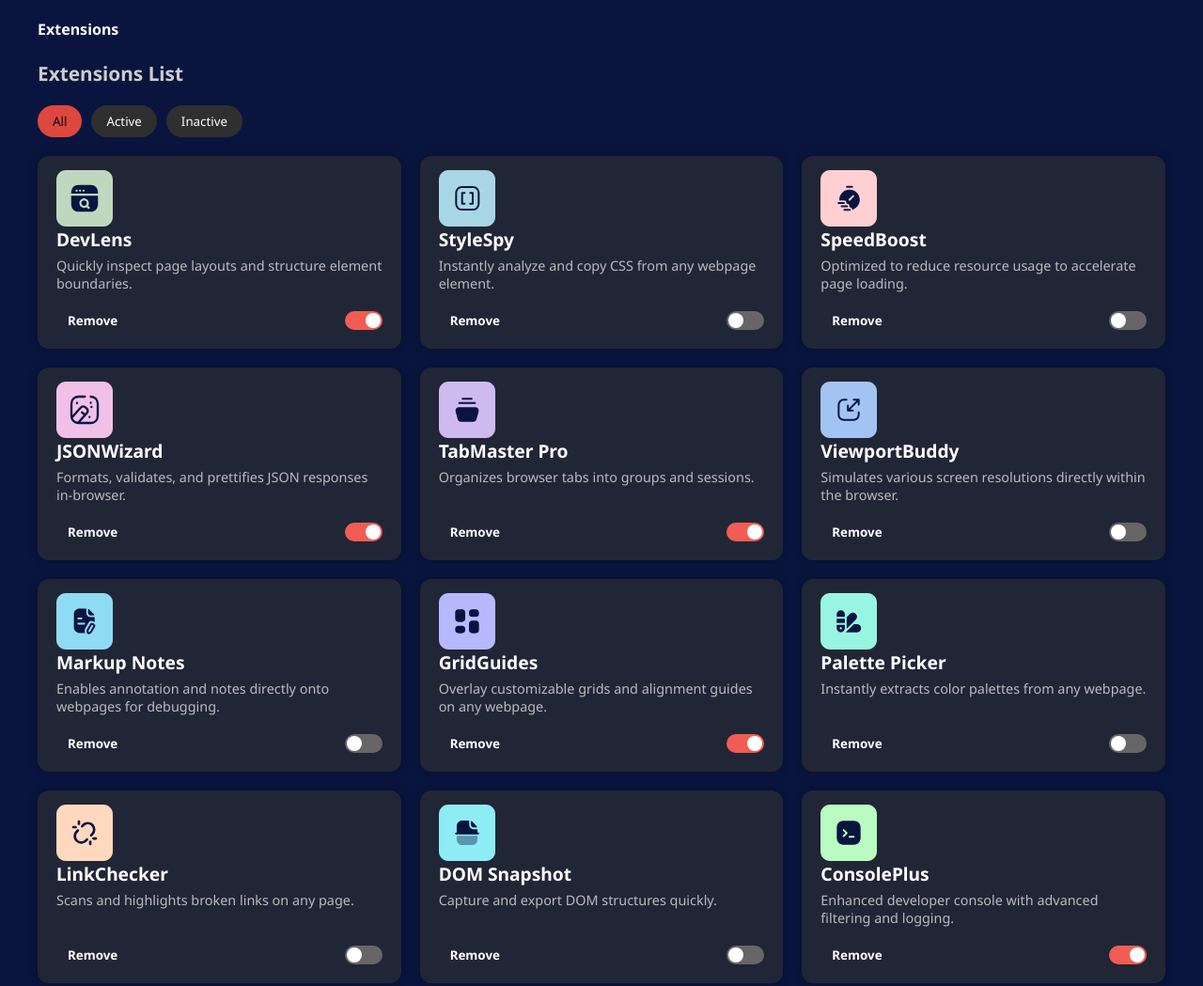
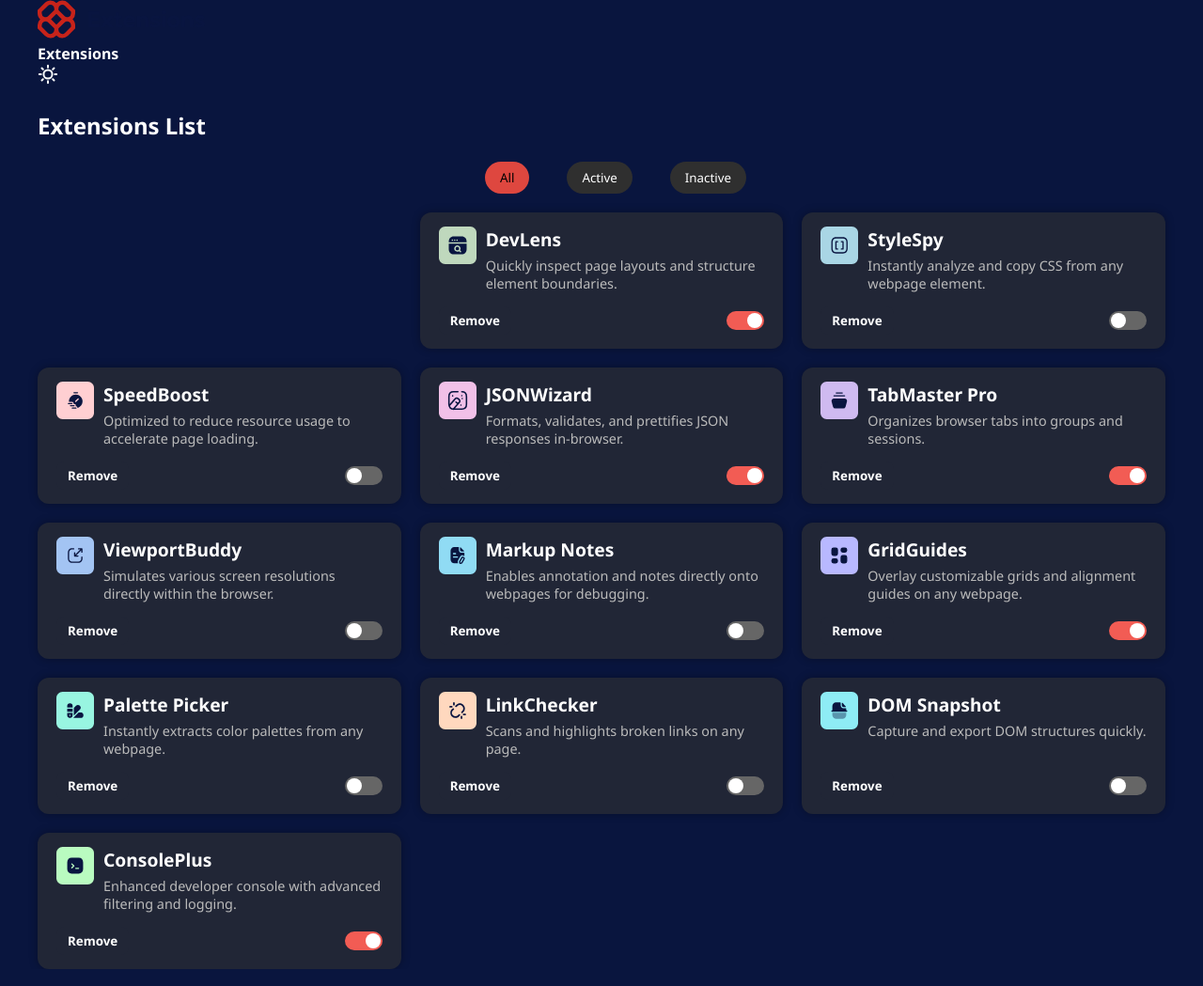
Before and after one commit to olasunkanmi2025/browser-extensions-manager-ui-main, a plain HTML site: page index.html in a window 1280 px wide. Shown: the whole page at 94% size. Drawn offline with Linux system fonts and the light colour scheme.

Commit message:
made new changes

```diff
--- a/css/style.css
+++ b/css/style.css
@@ -1,5 +1,6 @@
 /* Basic Reset */
 @import url('https://fonts.googleapis.com/css2?family=Noto+Sans:ital,wght@0,100..900;1,100..900&display=swap');
+
 
 
 * {
@@ -13,7 +14,6 @@
   body {
     background-color: hsl(227, 75%, 14%);
     color: #ffffff;
-    padding: 20px;
   }
 
   .container {
@@ -22,6 +22,21 @@
   }
 
   /* Headers */
+   /* header{
+    display: flex;
+    align-items: center;
+    padding: auto 20px;
+  }
+  header h4{
+    display: flex;
+    margin-right: 10px;
+  } */
+   header::before{
+    content: url(/assets/images/logo.svg);
+   }
+   header::after{
+    content: url(/assets/images/icon-sun.svg);
+   }
   header h1 {
     font-size: 2rem;
     margin-bottom: 10px;
@@ -36,8 +51,11 @@
   /* Filter Buttons */
   .filter-buttons {
     display: flex;
+    text-align: center;
+    justify-content: center;
     gap: 10px;
     margin-bottom: 20px;
+
   }
 
   .filter {
@@ -48,6 +66,8 @@
     color: #fff;
     cursor: pointer;
     transition: 0.3s;
+    align-items: center;
+    margin-left: 30px;
   }
 
   .filter:hover {
@@ -78,6 +98,11 @@
   }
 
   /* Info Section */
+  .extension-info{
+    display: flex;
+    align-items: flex-start;
+    gap: 10px;
+  }
   .extension-info h3 {
     margin-bottom: 5px;
     font-size: 1.2rem;
@@ -95,7 +120,10 @@
     align-items: center;
     margin-top: 15px;
   }
-
+  .icon{
+    width: 40px;
+    height: 40px;
+  }
   /* Remove Button */
   .remove-btn {
     background-color: hsl(226, 25%, 17%);
@@ -165,8 +193,19 @@
     }
   }
 
+  /* MEDIA QUERY FOR WIDTH:1000 AND ABOVE */
+  @media (min-width:1000) {
+    .extension-card{
+      display: flex;
+      min-width: 1000px;
+    }
+  }
+
   img{
     display: block;
     max-width: 100%;
+  }
 
-  }
+p{
+  font-size: 16px;
+}
--- a/index.html
+++ b/index.html
@@ -10,9 +10,10 @@
   <div class="container">
     <header>
       <h4>Extensions</h4>
+    </header>
     <br>
     <h2>Extensions List</h2>
-    </header>
+    <br>
 
     <div class="filter-buttons">
       <button class="filter active">All</button>
@@ -21,13 +22,16 @@
     </div>
 
     <div class="extensions-grid">
+      <br>
 
       <!-- DevLens -->
       <div class="extension-card">
         <div class="extension-info">
-          <img src="./assets/images/logo-devlens.svg" alt="a">
+          <img src="./assets/images/logo-devlens.svg" alt="a" class="icon">
+          <div class="text-box">
            <h3>DevLens</h3>
            <p>Quickly inspect page layouts and structure element boundaries.</p>
+          </div>
         </div>
         <div class="extension-actions">
           <button class="remove-btn">Remove</button>
@@ -41,9 +45,11 @@
       <!-- StyleSpy -->
       <div class="extension-card">
         <div class="extension-info">
-          <img src="./assets/images/logo-style-spy.svg" alt="spy">
+          <img src="./assets/images/logo-style-spy.svg" alt="spy" class="icon">
+          <div class="text-box">
            <h3>StyleSpy</h3>
            <p>Instantly analyze and copy CSS from any webpage element.</p>
+          </div>
         </div>
         <div class="extension-actions">
           <button class="remove-btn">Remove</button>
@@ -57,9 +63,11 @@
       <!-- SpeedBoost -->
       <div class="extension-card">
         <div class="extension-info">
-          <img src="./assets/images/logo-speed-boost.svg" alt="speed">
+          <img src="./assets/images/logo-speed-boost.svg" alt="speed" class="icon">
+          <div class="text-box">
            <h3>SpeedBoost</h3>
            <p>Optimized to reduce resource usage to accelerate page loading.</p>
+          </div>
         </div>
         <div class="extension-actions">
           <button class="remove-btn">Remove</button>
@@ -73,9 +81,11 @@
       <!-- JSONWizard -->
       <div class="extension-card">
         <div class="extension-info">
-          <img src="./assets/images/logo-json-wizard.svg" alt="wiz">
+          <img src="./assets/images/logo-json-wizard.svg" alt="wiz" class="icon">
+          <div class="text-box">
            <h3>JSONWizard</h3>
            <p>Formats, validates, and prettifies JSON responses in-browser.</p>
+          </div>
         </div>
         <div class="extension-actions">
           <button class="remove-btn">Remove</button>
@@ -89,9 +99,11 @@
       <!-- TabMaster Pro -->
       <div class="extension-card">
         <div class="extension-info">
-          <img src="./assets/images/logo-tab-master-pro.svg" alt="tab">
+          <img src="./assets/images/logo-tab-master-pro.svg" alt="tab" class="icon">
+          <div class="text-box">
            <h3>TabMaster Pro</h3>
            <p>Organizes browser tabs into groups and sessions.</p>
+          </div>
         </div>
         <div class="extension-actions">
           <button class="remove-btn">Remove</button>
@@ -105,9 +117,11 @@
       <!-- ViewportBuddy -->
       <div class="extension-card">
         <div class="extension-info">
-          <img src="./assets/images/logo-viewport-buddy.svg" alt="buddy">
+          <img src="./assets/images/logo-viewport-buddy.svg" alt="buddy" class="icon">
+          <div class="text-box">
            <h3>ViewportBuddy</h3>
            <p>Simulates various screen resolutions directly within the browser.</p>
+          </div>
         </div>
         <div class="extension-actions">
           <button class="remove-btn">Remove</button>
@@ -121,9 +135,11 @@
       <!-- Markup Notes -->
       <div class="extension-card">
         <div class="extension-info">
-          <img src="./assets/images/logo-markup-notes.svg" alt="mark">
+          <img src="./assets/images/logo-markup-notes.svg" alt="mark" class="icon">
+          <div class="text-box">
            <h3>Markup Notes</h3>
            <p>Enables annotation and notes directly onto webpages for debugging.</p>
+          </div>
         </div>
         <div class="extension-actions">
           <button class="remove-btn">Remove</button>
@@ -137,9 +153,11 @@
       <!-- GridGuides -->
       <div class="extension-card">
         <div class="extension-info">
-          <img src="./assets/images/logo-grid-guides.svg" alt="guide">
+          <img src="./assets/images/logo-grid-guides.svg" alt="guide" class="icon">
+          <div class="text-box">
            <h3>GridGuides</h3>
            <p>Overlay customizable grids and alignment guides on any webpage.</p>
+          </div>
         </div>
         <div class="extension-actions">
           <button class="remove-btn">Remove</button>
@@ -153,9 +171,11 @@
       <!-- Palette Picker -->
       <div class="extension-card">
         <div class="extension-info">
-          <img src="./assets/images/logo-palette-picker.svg" alt="picker">
+          <img src="./assets/images/logo-palette-picker.svg" alt="picker" class="icon">
+          <div class="text-box">
            <h3>Palette Picker</h3>
            <p>Instantly extracts color palettes from any webpage.</p>
+          </div>
         </div>
         <div class="extension-actions">
           <button class="remove-btn">Remove</button>
@@ -169,9 +189,11 @@
       <!-- LinkChecker -->
       <div class="extension-card">
         <div class="extension-info">
-          <img src="./assets/images/logo-link-checker.svg" alt="link">
+          <img src="./assets/images/logo-link-checker.svg" alt="link" class="icon">
+          <div class="text-box">
            <h3>LinkChecker</h3>
            <p>Scans and highlights broken links on any page.</p>
+          </div>
         </div>
         <div class="extension-actions">
           <button class="remove-btn">Remove</button>
@@ -185,9 +207,11 @@
       <!-- DOM Snapshot -->
       <div class="extension-card">
         <div class="extension-info">
-          <img src="./assets/images/logo-dom-snapshot.svg" alt="dom">
+          <img src="./assets/images/logo-dom-snapshot.svg" alt="dom" class="icon">
+          <div class="text-box">
            <h3>DOM Snapshot</h3>
            <p>Capture and export DOM structures quickly.</p>
+          </div>
         </div>
         <div class="extension-actions">
           <button class="remove-btn">Remove</button>
@@ -201,9 +225,11 @@
       <!-- ConsolePlus -->
       <div class="extension-card">
         <div class="extension-info">
-          <img src="./assets/images/logo-console-plus.svg" alt="plus">
+          <img src="./assets/images/logo-console-plus.svg" alt="plus" class="icon">
+          <div class="text-box">
            <h3>ConsolePlus</h3>
            <p>Enhanced developer console with advanced filtering and logging.</p>
+          </div>
         </div>
         <div class="extension-actions">
           <button class="remove-btn">Remove</button>
```
Lines whose indentation alone changed are shown as unchanged.
